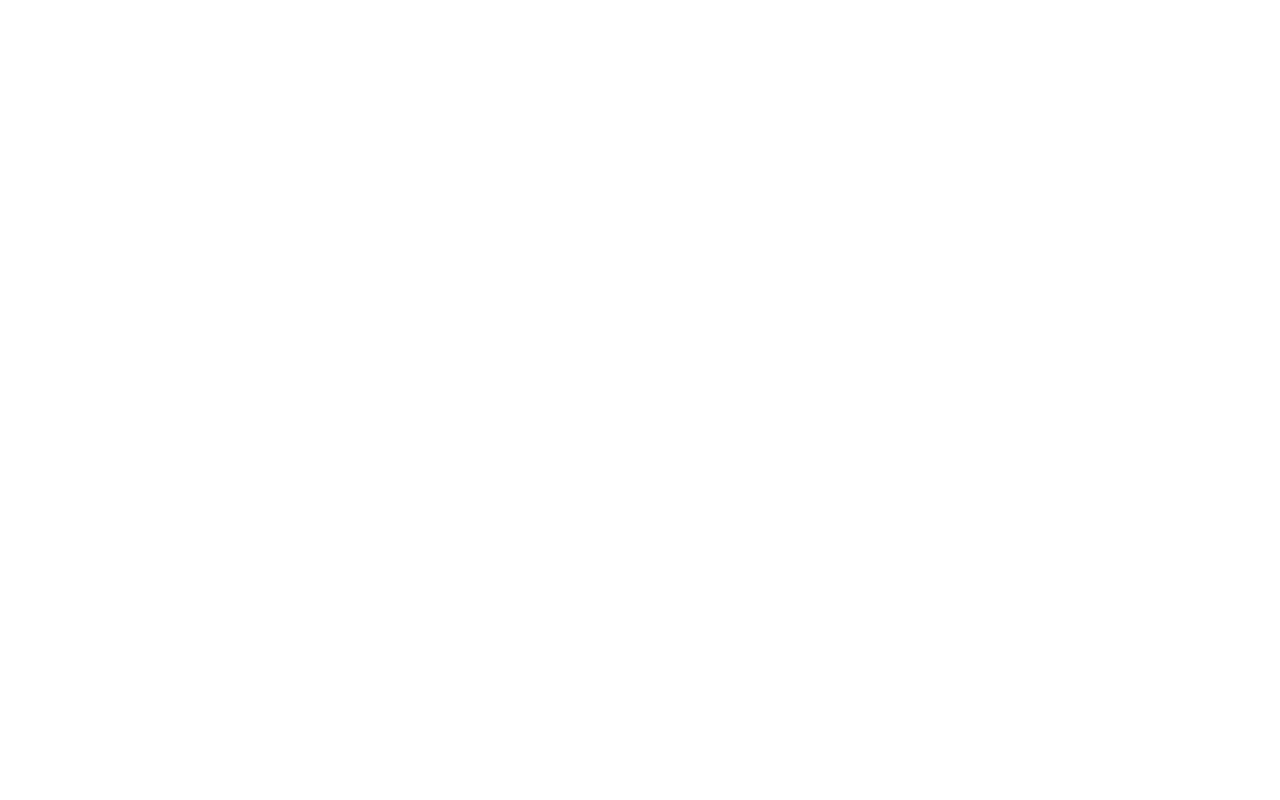
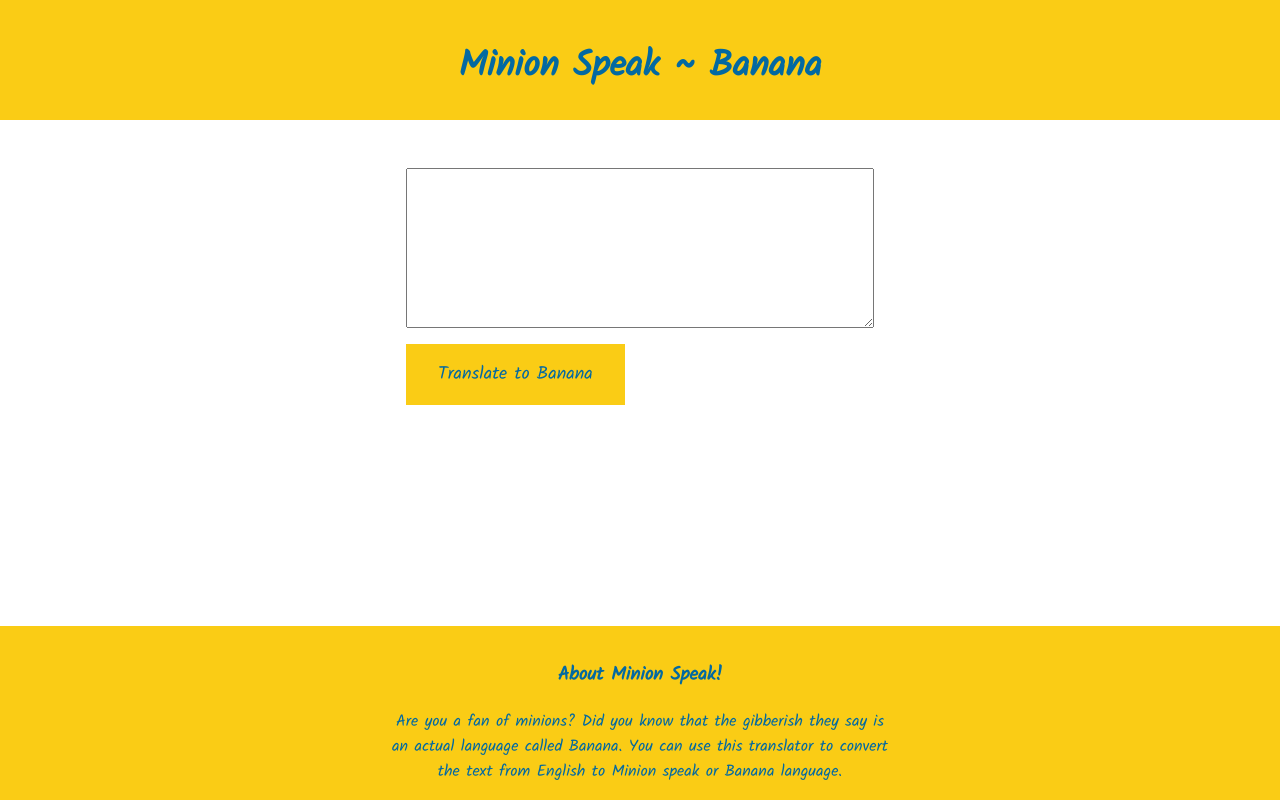
Before and after one commit to SriSravyaN/Speaking_Banana, a plain HTML site: page index.html in a window 1280 px wide. Drawn offline with Linux system fonts and the light colour scheme.

Commit message:
styling done

```diff
--- a/index.html
+++ b/index.html
@@ -4,8 +4,26 @@
     <meta charset="UTF-8">
     <meta name="viewport" content="width=device-width, initial-scale=1.0">
     <title>Minion-Language</title>
+    <link rel="stylesheet" href="styles.css">
 </head>
 <body>
+    <nav>
+        <div style="font-size: 1.5rem; padding: 0.5rem;">
+            <h1>Minion Speak ~ Banana</h1>
+        </div>
 
+    </nav>
+    <main>
+        <textarea id="input-area"> </textarea>
+    <button id="btn-translate">Translate to Banana</button>
+    <script src="app.js" type="text/javascript"> </script>
+    </main>
+
+    <footer >
+        <h3>About Minion Speak!</h3>
+        <p>Are you a fan of minions?
+            Did you know that the gibberish they say is an actual language called Banana.
+            You can use this translator to convert the text from English to Minion speak or Banana language.</p>
+    </footer>
 </body>
 </html>
--- a/styles.css
+++ b/styles.css
@@ -0,0 +1,66 @@
+@import url('https://fonts.googleapis.com/css2?family=Kalam&display=swap');
+
+* {
+    box-sizing: border-box;
+}
+
+:root {
+    --primary:#FACC15;
+    --blue:#0369A1;
+    --width-break:500px;
+
+}
+
+main {
+    margin: auto;
+    padding: 1rem;
+    max-width: var(--width-break);
+}
+
+nav {
+    background-color: var(--primary);
+    text-align:center;
+    height: 15vh;
+}
+
+body {
+    margin: 0;
+    font-family: 'Kalam', cursive;
+    color: #0369A1;
+}
+
+
+textarea {
+    box-sizing: border-box;
+    display: block;
+    width: 100%;
+    min-height: 20vh;
+    margin-top: 2rem;
+    font-size: large;
+    font-family: inherit;
+}
+
+button {
+    color: #0369A1;
+    background-color: var(--primary);
+    border: none;
+    margin: 1rem 0rem;
+    padding: 1rem 2rem;
+    font-family: 'Kalam', cursive;
+    font-size: large;
+    text-align: center;
+}
+
+footer {
+    position: fixed;
+    bottom: 0;
+    width: 100%;
+    padding: 1rem;
+    background-color: var(--primary);
+    text-align: center;
+}
+
+footer p {
+    max-width: var(--width-break);
+    margin: auto;
+}
```
